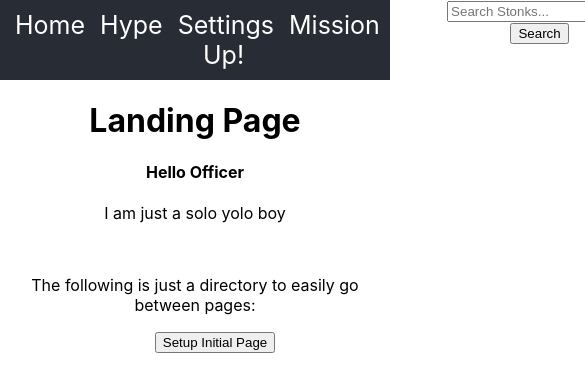
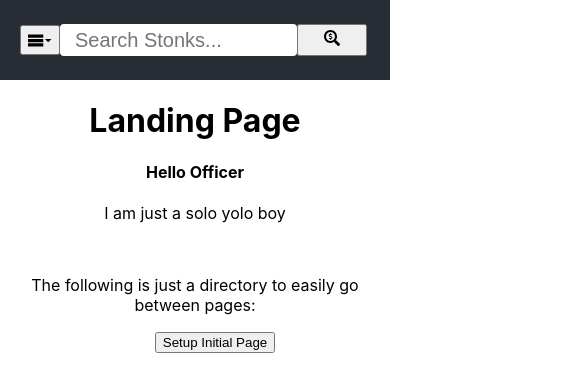
Before and after one commit to giovanniCL/stonks-only-go-up, a React (Create React App) app in the folder stonks-only-go-up/: page / in a window 390 px wide. Shown: the top 392 px of the page, 585 px wide, since content can reach past the window. Built offline with nearby package versions, Linux system fonts and the light colour scheme.

Commit message:
Mobile/Desktop navbar with dropdown menu

```diff
--- a/stonks-only-go-up/src/App.css
+++ b/stonks-only-go-up/src/App.css
@@ -67,7 +67,16 @@ botton:hover{
   margin-left: 15px;
 }
 
-.Navbar .rightside {
+.Navbar .leftSide button{
+  display: none;
+  margin-left: 20px;
+}
+
+.Navbar .leftSide #hidden{
+  display: flex;
+}
+
+.Navbar .rightSide {
   flex: 50%;
   display: flex;
   align-items: center;
@@ -75,7 +84,7 @@ botton:hover{
   padding-right: 25px;
 }
 
-.rightside input{
+.rightSide input{
   width: 220px;
   height: 30px;
   border: none;
@@ -85,8 +94,46 @@ botton:hover{
   color: black;
 }
 
-.rightside button{
+.rightSide button{
   height: 32px;
   width: 70px;
   font-size: 16px;
 }
+
+@media only screen and (max-width: 750px){
+  .Navbar .leftSide .links{
+    font-size: 15px;
+  }
+}
+
+@media only screen and (max-width: 650px){
+  .Navbar .leftSide button{
+    display: flex;
+    height: 30px;
+    width: 40px;
+    font-size: 30px;
+    align-items: center;
+  }
+  .Navbar .leftSide .links{
+    display: none;
+  }
+
+  .Navbar .leftSide #hidden{
+    position: absolute;
+    left: 0px;
+    top: 80px;
+    max-height: 260px;
+    width: 100%;
+    background-color: #282c34;
+    display: flex;
+    flex-direction: column;
+    align-items: center;
+  }
+
+  .Navbar .leftSide #hidden a{
+    margin: 10px;
+    font-size: 25px;
+
+
+  }
+}
--- a/stonks-only-go-up/src/Components/Navbar.js
+++ b/stonks-only-go-up/src/Components/Navbar.js
@@ -1,24 +1,28 @@
-import React from "react";
+import React, {useState} from "react";
+import {ImMenu3} from 'react-icons/im'
+import {FaSearchDollar} from 'react-icons/fa'
 
 import '../App.css'
 
 function Navbar(){
     // Need to replace '#' with page links'
     //Stonk Search Bar on Right Side WIP
+    const [showLinks, setShowLinks] = useState(false);
     return(
     <div className = "Navbar">
         <div className = "leftSide">
-            <div className = "links">
+            <div className = "links" id = {showLinks ? "hidden" : "" }>
                 <a href = '#'>Home</a>
                 <a href = '#'>Hype</a>
                 <a href = '#'>Settings</a>
                 <a href = '#'>Mission</a>
                 <a href = '/setup/initial'>Sign Up!</a>
             </div>
+            <button onClick={()=>setShowLinks(!showLinks)}> <ImMenu3 /> </button>
         </div>
         <div className = "rightSide">
             <input type = "text" placeholder = "Search Stonks..."/>
-            <button>Search</button>
+            <button><FaSearchDollar /></button>
         </div>
     </div>
 
```
